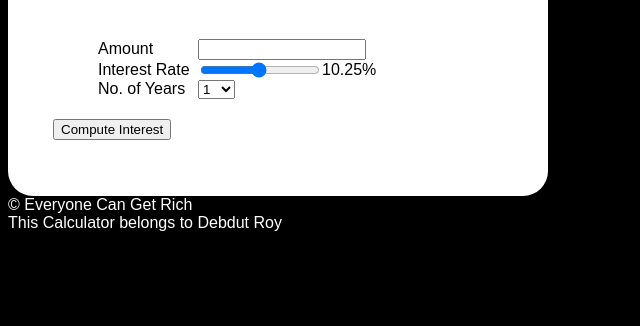
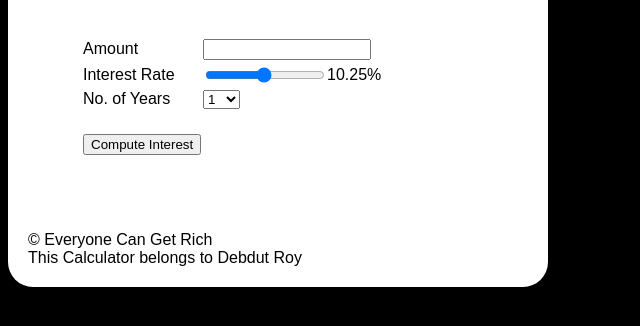
Before and after one commit to debdut-roy/Web-Development-Introduction, a plain HTML site: page Week 5/Final Project Hands-on Lab/index.html in a window 1280 px wide. Shown: the part 90-416 px from the top of the page, without its empty margins (0-640 px from the left). Drawn offline with Linux system fonts and the light colour scheme.

Commit message:
Update style.css

```diff
--- a/Week 5/Final Project Hands-on Lab/style.css
+++ b/Week 5/Final Project Hands-on Lab/style.css
@@ -1,14 +1,22 @@
 body {background-color:black;font-family:arial;color:white}
 h1{color:grey;font-family:verdana}
 label{
-    width: 100px;
+    width: 120px;
     display: inline-block;
-    margin-left: 25px;
+    margin-left: 10px;
+}
+footer{
+    background-color: white;
+    color: black;
+    width: 500px;
+    padding: 20px;
+    border-radius: 0px 0px 25px 25px;
 }
 .user_input{
     display:flex;
-
     align-items: center;
+    text-align: left;
+    margin-bottom: 5px;
 }
 /* #interest{
     display: inline-block;
@@ -16,18 +24,18 @@ label{
 #result, #calculate{
     display: inline-block;
     flex: auto;
-    margin-left: 25px;
+    margin-left: 55px;
 }
 #slider{
     display:flex;
     align-items: center;
 }
-.maindiv {
+.maindiv{
     background-color: white;
     color: black;
     width: 500px;
     padding: 20px;
-    border-radius: 25px;
+    border-radius: 25px 25px 0px 0px;
 }
 .center{
     width: 400px;
```
